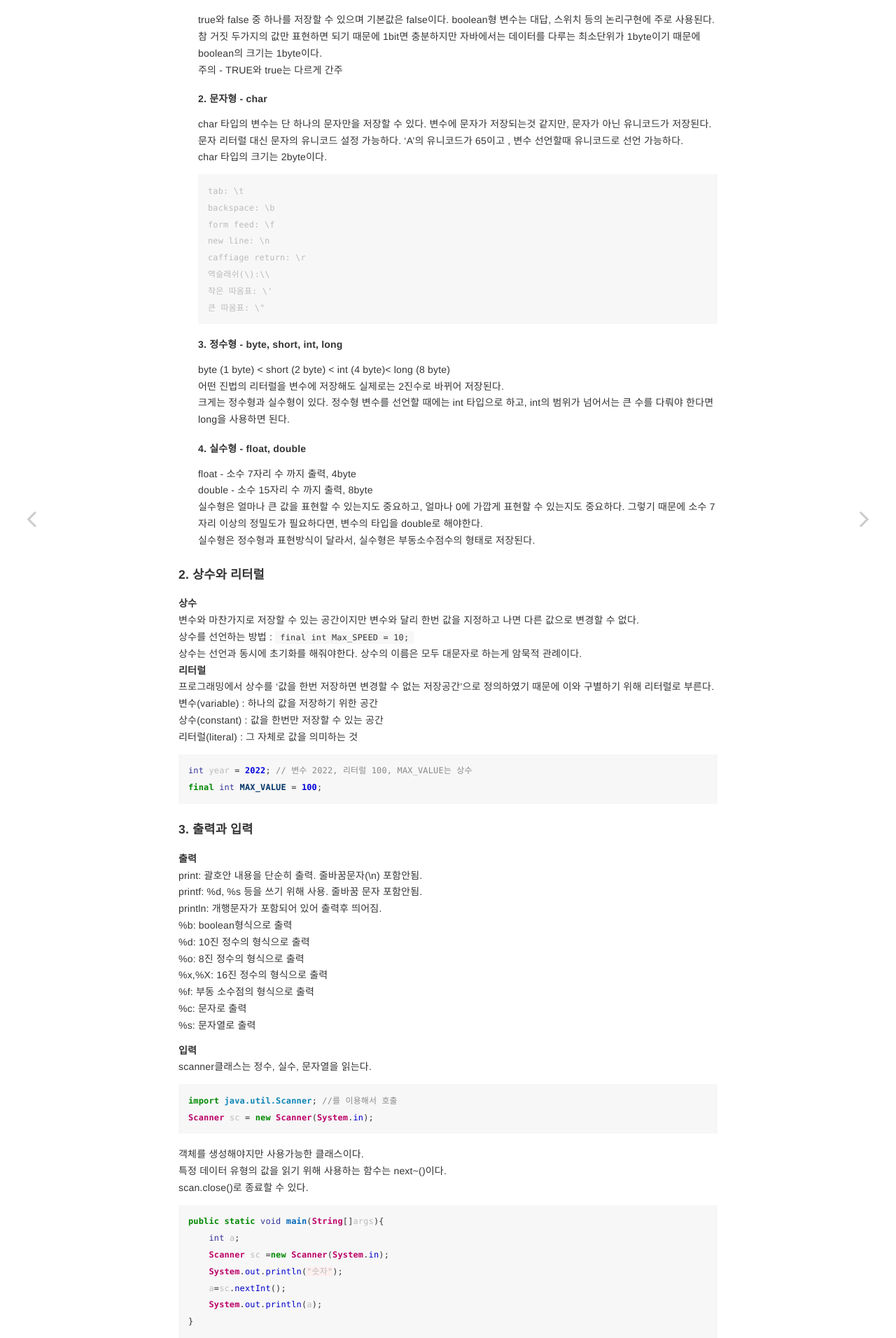
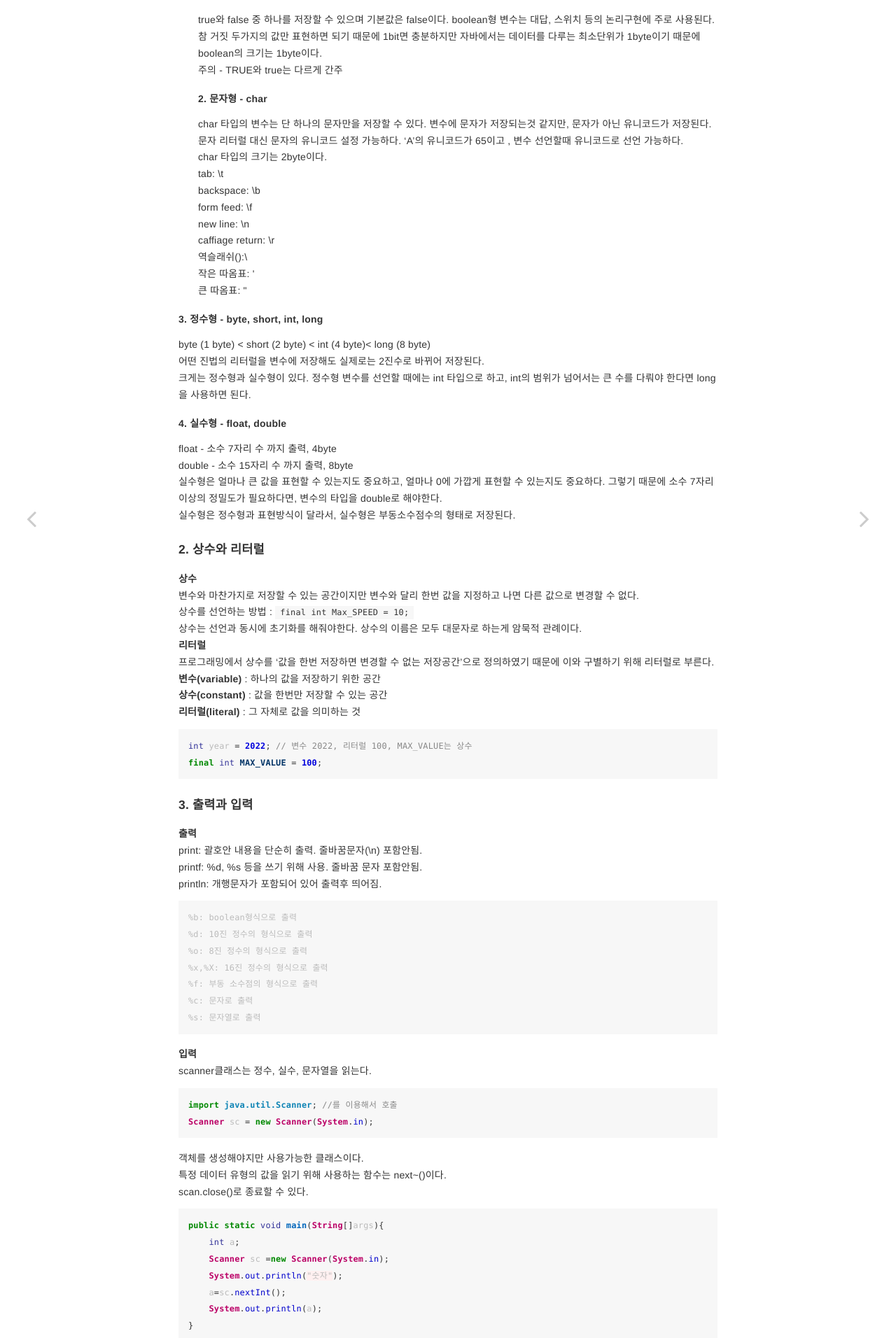
Before and after one commit to jwk061214/java_blog, a Jekyll site: the page built from _posts/2022-01-23-java.md, in a window 1280 px wide. Shown: the part 1784-3696 px from the top of the page at 70% size. Built offline with Jekyll 4.4.1, drawn with Linux system fonts in a browser that asks for light colours.

Commit message:
docs수정

````diff
--- a/_posts/2022-01-23-java.md
+++ b/_posts/2022-01-23-java.md
@@ -62,16 +62,15 @@ true와 false 중 하나를 저장할 수 있으며 기본값은 false이다. bo
 char 타입의 변수는 단 하나의 문자만을 저장할 수 있다. 변수에 문자가 저장되는것 같지만, 문자가 아닌 유니코드가 저장된다.
 문자 리터럴 대신 문자의 유니코드 설정 가능하다. ‘A’의 유니코드가 65이고 , 변수 선언할때 유니코드로 선언 가능하다.
 char 타입의 크기는 2byte이다.
-```
-tab: \t
-backspace: \b
-form feed: \f
-new line: \n
-caffiage return: \r
-역슬래쉬(\):\\
-작은 따옴표: \'
-큰 따옴표: \"
-```
+    tab: \t
+    backspace: \b
+    form feed: \f
+    new line: \n
+    caffiage return: \r
+    역슬래쉬(\):\\
+    작은 따옴표: \'
+    큰 따옴표: \"
+
 ##### 3. 정수형 - **byte, short, int, long**
 byte (1 byte) < short (2 byte) < int (4 byte)< long (8 byte)
 어떤 진법의 리터럴을 변수에 저장해도 실제로는 2진수로 바뀌어 저장된다.
@@ -89,9 +88,9 @@ double - 소수 15자리 수 까지 출력, 8byte
 상수는 선언과 동시에 초기화를 해줘야한다. 상수의 이름은 모두 대문자로 하는게 암묵적 관례이다.
 **리터럴**
 프로그래밍에서 상수를 '값을 한번 저장하면 변경할 수 없는 저장공간'으로 정의하였기 때문에 이와 구별하기 위해 리터럴로 부른다.
-변수(variable) : 하나의 값을 저장하기 위한 공간
-상수(constant) : 값을 한번만 저장할 수 있는 공간
-리터럴(literal) : 그 자체로 값을 의미하는 것
+**변수(variable)** : 하나의 값을 저장하기 위한 공간
+**상수(constant)** : 값을 한번만 저장할 수 있는 공간
+**리터럴(literal)** : 그 자체로 값을 의미하는 것
 ```java
 int year = 2022; // 변수 2022, 리터럴 100, MAX_VALUE는 상수
 final int MAX_VALUE = 100;
@@ -101,13 +100,14 @@ final int MAX_VALUE = 100;
 print: 괄호안 내용을 단순히 출력. 줄바꿈문자(\n) 포함안됨.
 printf: %d, %s 등을 쓰기 위해 사용. 줄바꿈 문자 포함안됨.
 println: 개행문자가 포함되어 있어 출력후 띄어짐.
-%b: boolean형식으로 출력
-%d: 10진 정수의 형식으로 출력
-%o: 8진 정수의 형식으로 출력
-%x,%X: 16진 정수의 형식으로 출력
-%f: 부동 소수점의 형식으로 출력
-%c: 문자로 출력
-%s: 문자열로 출력
+
+    %b: boolean형식으로 출력
+    %d: 10진 정수의 형식으로 출력
+    %o: 8진 정수의 형식으로 출력
+    %x,%X: 16진 정수의 형식으로 출력
+    %f: 부동 소수점의 형식으로 출력
+    %c: 문자로 출력
+    %s: 문자열로 출력
 
 **입력**
 scanner클래스는 정수, 실수, 문자열을 읽는다.
@@ -156,11 +156,11 @@ int score= 85;//형변환의 결과인 85를 score에 저장한다.
 ```
 형변환 연산자는 그저 피연산자의 값을 읽어서 지정된 타입으로 형변환하고 그 결과를 반환한다. 변수 d의 값은 형변환 후에도 달라 지지 않는다.
 기본형에서 boolean을 제외한 나머지 타입들은 서로 형변환이 가능하다. 기본형과 참조형 간의 형변환은 불가능하다.
-int -> char : (char)65 -> 'A'
-char -> int : (int)'A' -> 65
-float -> int : (int)1.6f -> 1
-int -> float : (float)10 -> 10.0f
-float -> int로 형변환을 할때엔 반올림이 아닌 버림으로 처리된다.
+    int -> char : (char)65 -> 'A'
+    char -> int : (int)'A' -> 65
+    float -> int : (int)1.6f -> 1
+    int -> float : (float)10 -> 10.0f
+    float -> int로 형변환을 할때엔 반올림이 아닌 버림으로 처리된다.
 #### 3. 정수형간의 형변환
 큰 타입에서 작은 타입으로 변환하면 크기의 차이만큼 잘려 나간다. 그 경우 값 손실이 일어날 수도 있다.
 작은 타입에서 큰 타입으로 변환하면 값 손실이 일어나지는 않지만 나머지 빈공간은 0과 1로 채워진다.
@@ -232,9 +232,9 @@ public class Ex1 {
 **&&**: 두 피연산자의 값이 모두 참일때 참을 반환한다.
 **||**: 두 피연산자의 값들 중 하나라도 참일때 참을 반환한다.
 **비트 연산자**: &, ^, |
-&: 두개의 피연산자가 모두 1이여야 결과값 1 얻는다. 아닐경우 결과값 0을 얻는다.
-|: 두개의 피연산자 중 하나의 피연산자 값이 1이면 결과값 1을 얻는다.
-^: 두개의 피연산자 값이 서로 다를때만  결과값 1을 얻는다. 같을경우 결과값 0을 얻는다.
+**&**: 두개의 피연산자가 모두 1이여야 결과값 1 얻는다. 아닐경우 결과값 0을 얻는다.
+**|**: 두개의 피연산자 중 하나의 피연산자 값이 1이면 결과값 1을 얻는다.
+**^**: 두개의 피연산자 값이 서로 다를때만  결과값 1을 얻는다. 같을경우 결과값 0을 얻는다.
 ```java
 import java.util.Scanner;
 public class Ex1 {
````
Also changed, not shown: other parts of _posts/2022-01-23-java.md (+20 -16 lines).
